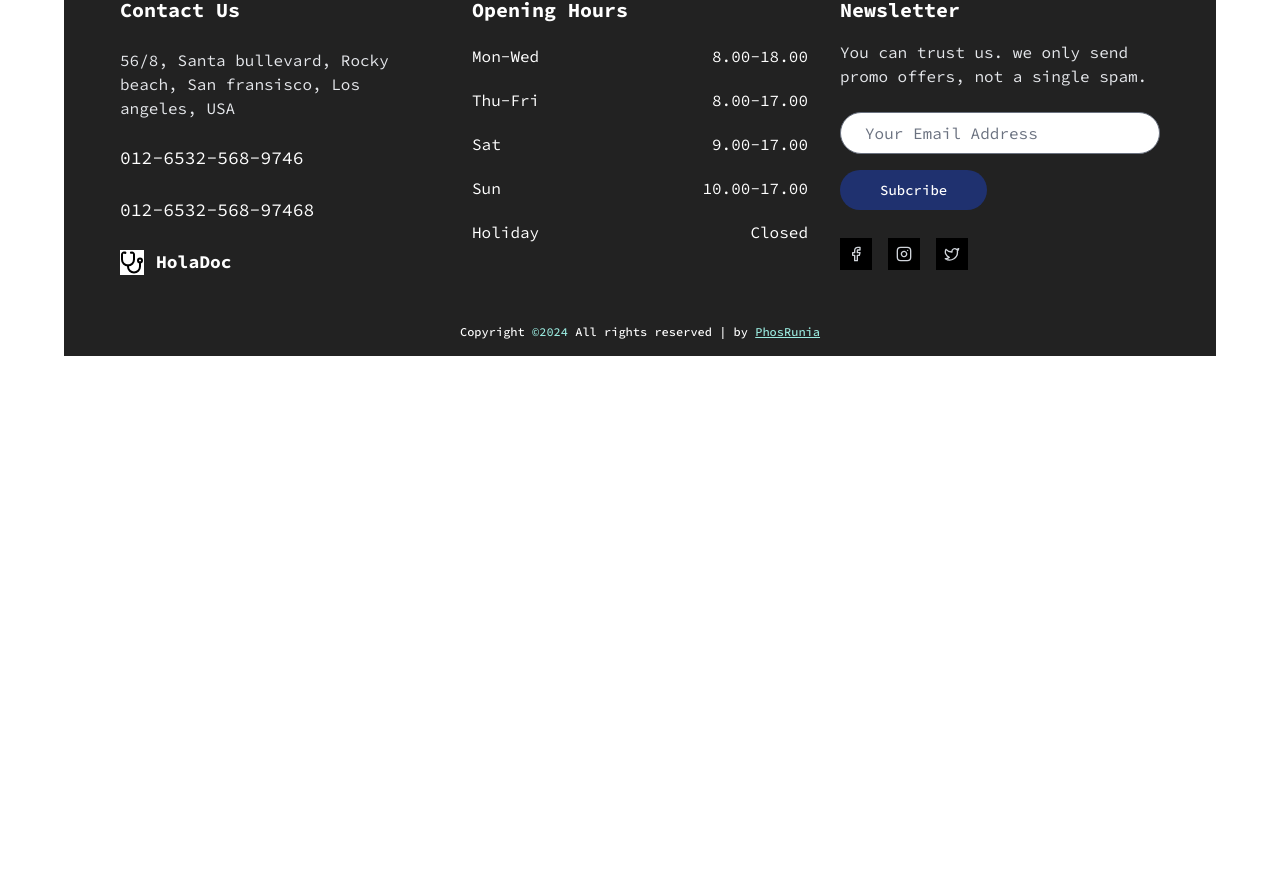
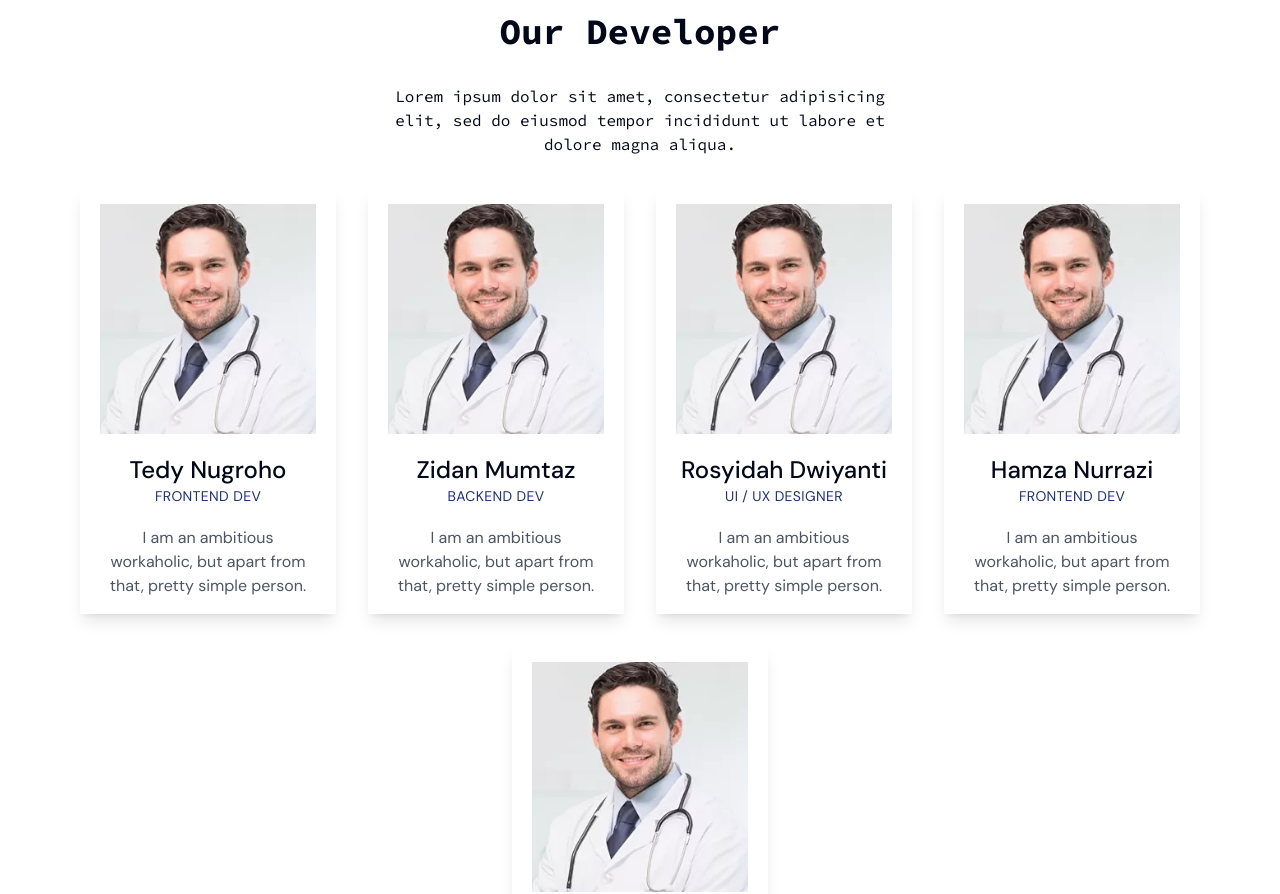
Before and after one commit to PhosRunia28/Hospital-Hola-Doc, a React (Vite) app: page /dev in a window 1280 px wide. Shown: the part 440-1334 px from the top of the page. Before the commit the page ends 820 px from the top, so only its background shows below. Built offline with nearby package versions, Linux system fonts and the light colour scheme.

Commit message:
ui: DevPage Complete

```diff
--- a/src/components/pages/Dev.tsx
+++ b/src/components/pages/Dev.tsx
@@ -1,9 +1,11 @@
 import SectionBreadcrumb from "../sections/SectionBreadcrumb";
+import SectionDev from "../sections/SectionDev";
 
 export default function Dev() {
   return (
     <>
       <SectionBreadcrumb breadcrumb="Dev" />
+      <SectionDev />
     </>
   );
 }
--- /dev/null
+++ b/src/components/sections/SectionDev.tsx
@@ -0,0 +1,53 @@
+import doctor1 from "@/img/doctor1.png";
+import Card from "../ui/Card";
+
+export default function SectionDev() {
+  return (
+    <section className="flex flex-col gap-12 py-14 font-SourceCodePro">
+      <div className="flex flex-col gap-8 text-center">
+        <h3 className="text-4xl font-bold">Our Developer</h3>
+        <p className="tracking-relaxed mx-auto w-full max-w-lg">
+          Lorem ipsum dolor sit amet, consectetur adipisicing elit, sed do
+          eiusmod tempor incididunt ut labore et dolore magna aliqua.
+        </p>
+        <div className="flex flex-wrap justify-center gap-8 font-DMSans">
+          <Card
+            image={doctor1}
+            name="Tedy Nugroho"
+            specialist="FrontEnd Dev"
+            desc="I am an ambitious workaholic, but apart from that, pretty simple
+                person."
+          />
+          <Card
+            image={doctor1}
+            name="Zidan Mumtaz"
+            specialist="BackEnd Dev"
+            desc="I am an ambitious workaholic, but apart from that, pretty simple
+                person."
+          />
+          <Card
+            image={doctor1}
+            name="Rosyidah Dwiyanti"
+            specialist="UI / UX Designer"
+            desc="I am an ambitious workaholic, but apart from that, pretty simple
+                person."
+          />
+          <Card
+            image={doctor1}
+            name="Hamza Nurrazi"
+            specialist="FrontEnd Dev"
+            desc="I am an ambitious workaholic, but apart from that, pretty simple
+                person."
+          />
+          <Card
+            image={doctor1}
+            name="Amanda"
+            specialist="UI / UX Designer"
+            desc="I am an ambitious workaholic, but apart from that, pretty simple
+                person."
+          />
+        </div>
+      </div>
+    </section>
+  );
+}
```
